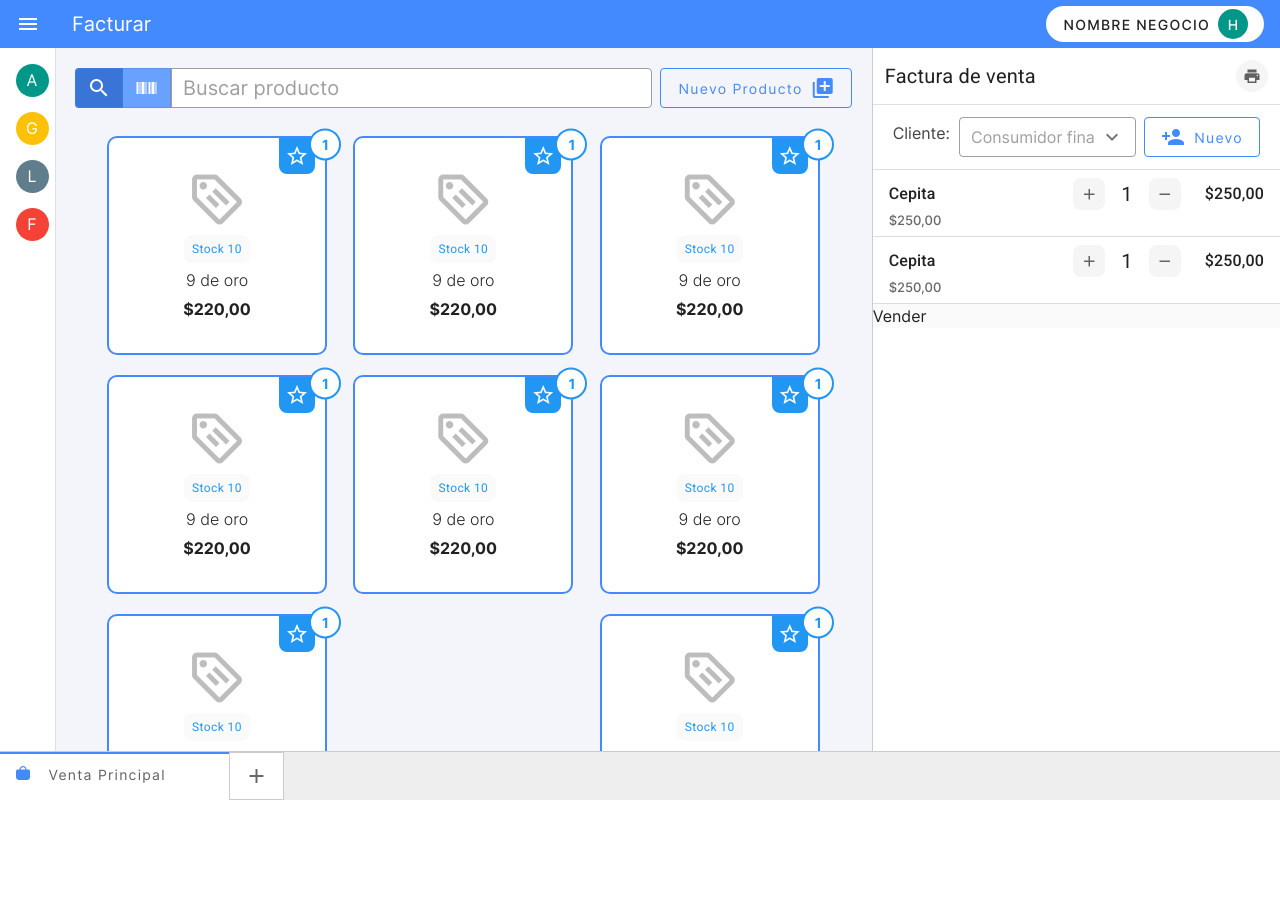
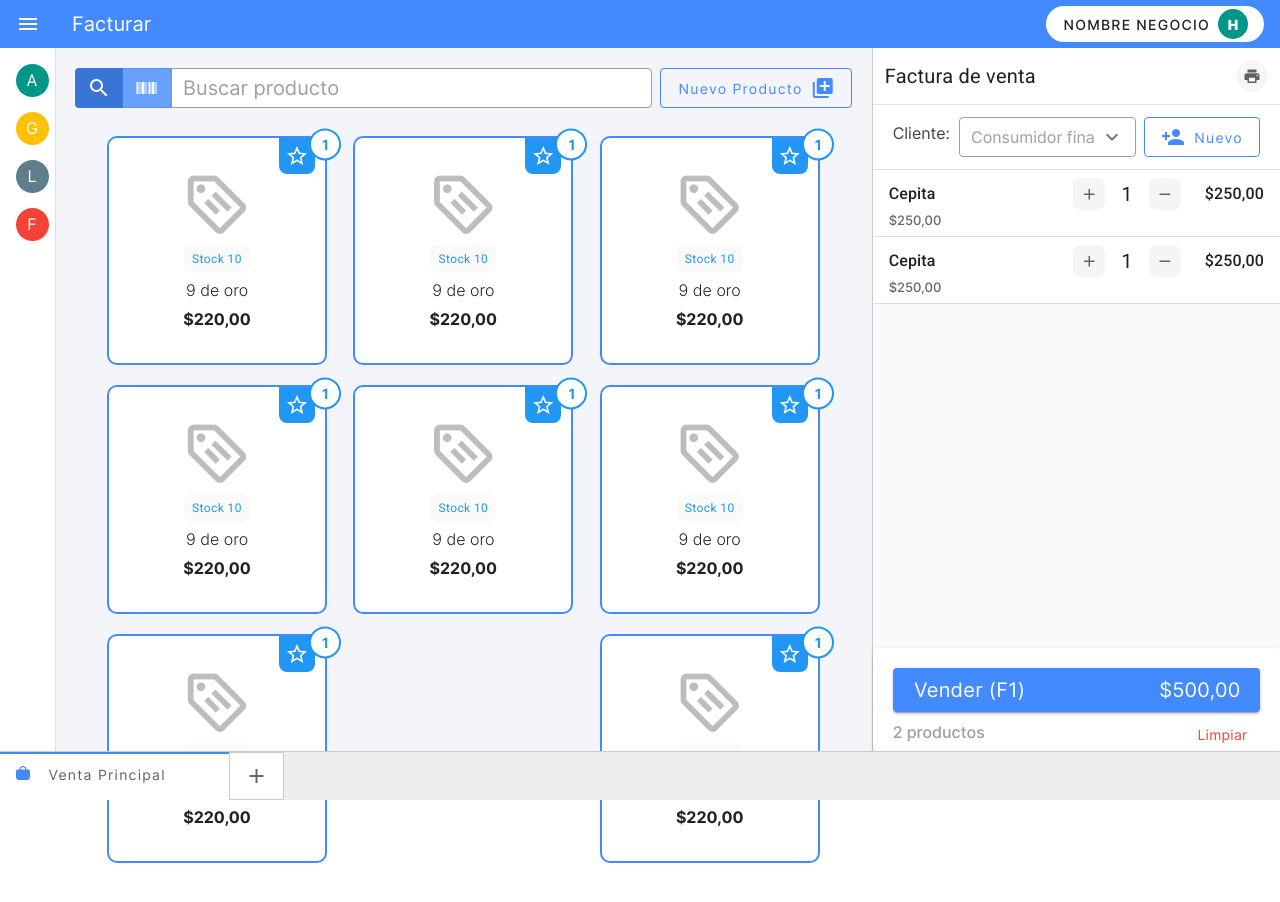
Before and after one commit to hipolitocoronel/alegra-clone, a Vue app: page / in a window 1280 px wide. Shown: the top 902 px of the page. Before the commit the page ends 800 px from the top, so only its background shows below. Built offline with nearby package versions, Linux system fonts and the light colour scheme.

Commit message:
new sale ui changes

```diff
--- a/src/App.vue
+++ b/src/App.vue
@@ -10,10 +10,49 @@
         currentRouteName
       }}</v-toolbar-title>
       <v-spacer></v-spacer>
-      <v-btn href="#" class="white" rounded elevation="0">
-        <span class="mr-2">Nombre negocio</span>
-        <v-avatar color="teal white--text" size="30">H</v-avatar>
-      </v-btn>
+
+      <v-hover v-slot="{ hover }">
+        <div class="opc-container">
+          <v-btn href="#" class="white" rounded elevation="0">
+            <span class="mr-2">Nombre negocio</span>
+            <v-avatar color="teal white--text font-weight-black " size="30"
+              >H</v-avatar
+            >
+          </v-btn>
+
+          <div
+            class="list-opc"
+            :style="{ visibility: hover ? 'visible' : 'hidden' }"
+          >
+            <v-list dense class="body-2 white rounded-lg" elevation="6"
+              ><v-list-item
+                ><v-list-item-content class="pt-0"
+                  ><v-list-title class="font-weight-bold body-1"
+                    >Nombre negocio</v-list-title
+                  >
+                  <v-list-subtitle>
+                    hipolitocoronel1522@gmail.com
+                  </v-list-subtitle>
+                </v-list-item-content></v-list-item
+              >
+              <v-divider class="my-1"></v-divider>
+
+              <v-list-item link>
+                <v-list-item-icon class="mr-2">
+                  <v-icon>mdi-cogs</v-icon>
+                </v-list-item-icon>
+                Configuraciones</v-list-item
+              >
+              <v-list-item link>
+                <v-list-item-icon class="mr-2">
+                  <v-icon>mdi-logout</v-icon>
+                </v-list-item-icon>
+                Cerrar sesión
+              </v-list-item>
+            </v-list>
+          </div>
+        </div>
+      </v-hover>
     </v-app-bar>
     <drawer-items />
 
@@ -42,7 +81,7 @@ export default {
 </script>
 
 <style lang="scss">
-body {
+html {
   overflow: hidden;
   box-sizing: border-box;
 }
@@ -50,4 +89,16 @@ body {
 * {
   font-family: "Inter";
 }
+
+.opc-container {
+  position: relative;
+}
+
+.list-opc {
+  position: absolute;
+  right: 0;
+  width: 260px;
+  padding-top: 10px;
+  background: transparent;
+}
 </style>
--- a/src/components/newSale/ProductItem.vue
+++ b/src/components/newSale/ProductItem.vue
@@ -1,6 +1,6 @@
 <template>
   <v-col class="product-container py-8 mx-auto mx-lg-0" cols="12" md="6" lg="4">
-    <v-icon style="font-size: 60px" class="grey--text text--lighten-1"
+    <v-icon style="font-size: 70px" class="grey--text text--lighten-1"
       >mdi-tag-text-outline</v-icon
     >
     <span class="grey lighten-5 blue--text caption px-2 py-1 rounded-lg">
--- a/src/views/sales/newSale.vue
+++ b/src/views/sales/newSale.vue
@@ -64,6 +64,7 @@
         </v-row>
       </v-col>
       <v-col cols="6" lg="4" class="cart-container">
+        <!-- CABECERA CART -->
         <div class="d-flex pa-3">
           <span class="text-h6 font-weight-regular">Factura de venta</span>
           <v-spacer></v-spacer
@@ -72,6 +73,8 @@
           >
         </div>
         <v-divider></v-divider>
+
+        <!-- FILTRO CLIENTE  -->
         <div class="d-flex py-3 px-5">
           <v-autocomplete
             outlined
@@ -96,6 +99,8 @@
           </v-btn>
         </div>
         <v-divider></v-divider>
+
+        <!-- CUERPO CART -->
         <div class="cart-body grey lighten-5">
           <div class="empty-cart grey--text text-subtitle-1" v-show="!cart">
             <v-icon class="grey--text" x-large>mdi-basket-outline</v-icon>
@@ -140,7 +145,23 @@
               </v-list-item>
             </v-list>
           </div>
-          <div class="cart-resume">Vender</div>
+          <v-card class="cart-resume pa-5 pb-1 white">
+            <v-btn
+              dark
+              color="blue accent-2"
+              large
+              class="text-capitalize text-h6 font-weight-regular"
+              block
+              >Vender (F1)<v-spacer /> $500,00</v-btn
+            >
+            <div class="d-flex mt-2">
+              <span class="font-weight-medium grey--text">2 productos</span>
+              <v-spacer></v-spacer>
+              <v-btn text small class="text-capitalize body-2" color="red"
+                >Limpiar</v-btn
+              >
+            </div>
+          </v-card>
         </div>
       </v-col>
     </v-row>
@@ -237,18 +258,23 @@ export default {
 }
 
 .cart-container {
-  min-height: 100%;
   border-left: 1px solid #ccc;
   background: #fff;
+
+  display: flex;
+  flex-direction: column;
+  height: calc(100vh - 96px);
 }
 
 .cart-body {
-  flex: 1;
-  position: relative;
+  flex-grow: 1;
   display: flex;
   flex-direction: column;
 
-  justify-content: space-between;
+  position: relative;
+}
+.cart-items {
+  flex-grow: 1;
 }
 
 .empty-cart {
```
